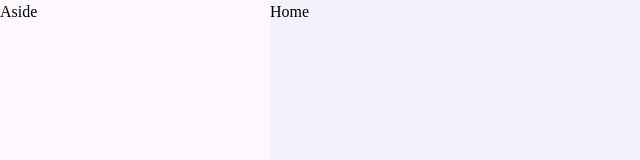
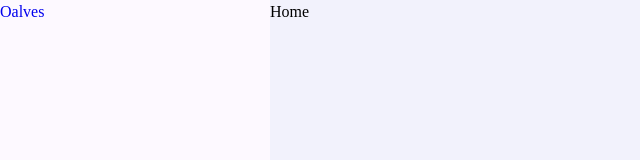
Before and after one commit to oalvesxp/portifolio-html-css-js, a plain HTML site: page index.html in a window 1280 px wide. Shown: the full height of the page, 0-640 px from the left. Drawn offline with Linux system fonts and the light colour scheme.

Commit message:
adding div for logo

```diff
--- a/index.html
+++ b/index.html
@@ -16,7 +16,9 @@
     <div class="main-container">
         <!-- Aside Start -->
         <div class="aside">
-            Aside
+            <div class="logo">
+                <a href="#"><span>O</span>alves</a>
+            </div>
         </div>
         <!-- Aside End -->
         <!-- Main Content Start -->
```
